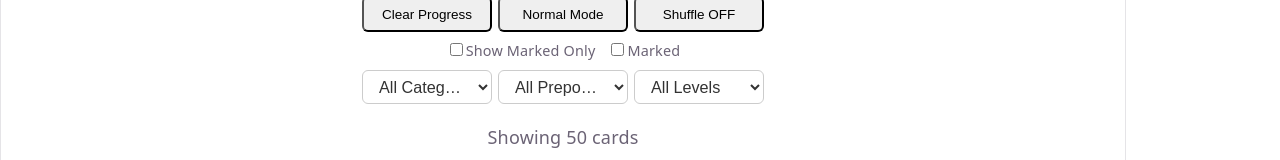
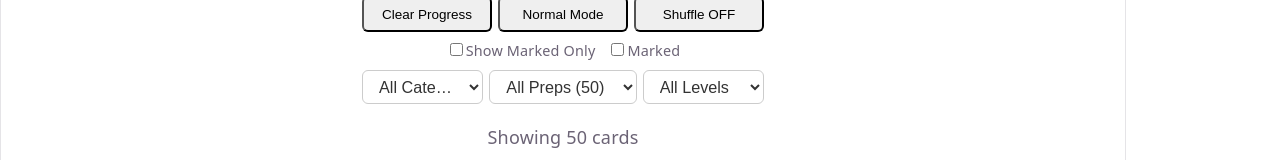
Before and after one commit to chih611/flashcard, a React (Vite) app: page / in a window 1280 px wide. Shown: the part 122-282 px from the top of the page. Built offline with nearby package versions, Linux system fonts and the light colour scheme.

Commit message:
update preps button

```diff
--- a/src/components/PrepositionFilter.jsx
+++ b/src/components/PrepositionFilter.jsx
@@ -1,23 +1,42 @@
 import React, { useMemo } from "react";
 
-export const PrepositionFilter = ({ cards, selectedPrep, onSelectPrep }) => {
-    // Trích xuất và loại bỏ các giới từ trùng nhau
-    const availablePrepositions = useMemo(() => {
-        const prepSet = new Set();
+export function PrepositionFilter({ cards, selectedPrep, onSelectPrep }) {
+    // Compute counts for ALL, NONE, and each individual preposition
+    const { prepCounts, noneCount } = useMemo(() => {
+        const counts = {};
+        let none = 0;
+
         cards.forEach((card) => {
-            if (card.preposition) {
-                card.preposition.split(",").forEach((p) => prepSet.add(p.trim()));
+            if (!card.preposition || !card.preposition.trim()) {
+                none++;
+            } else {
+                // Handle comma-separated prepositions (e.g., "about, with")
+                const preps = card.preposition
+                    .split(",")
+                    .map((p) => p.trim())
+                    .filter(Boolean);
+
+                // Deduplicate prepositions per card to prevent double counting
+                const uniquePreps = [...new Set(preps)];
+                uniquePreps.forEach((prep) => {
+                    counts[prep] = (counts[prep] || 0) + 1;
+                });
             }
         });
-        return Array.from(prepSet).sort();
+
+        return { prepCounts: counts, noneCount: none };
     }, [cards]);
 
+    // Sort prepositions alphabetically
+    const sortedPreps = useMemo(() => {
+        return Object.keys(prepCounts).sort();
+    }, [prepCounts]);
+
     return (
-        <div style={{ display: "flex", alignItems: "center", gap: "8px" }}>
         <select
-                id="prep-filter"
             value={selectedPrep}
             onChange={(e) => onSelectPrep(e.target.value)}
+            aria-label="Filter by Preposition"
             style={{
                 padding: "6px 12px",
                 borderRadius: "6px",
@@ -29,14 +48,17 @@ export const PrepositionFilter = ({ cards, selectedPrep, onSelectPrep }) => {
                 color: "#333",
             }}
         >
-                <option value="ALL">All Prepositions</option>
-                <option value="NONE">No Preposition</option>
-                {availablePrepositions.map((prep) => (
+            <option value="ALL">All Preps ({cards.length})</option>
+
+            {noneCount > 0 && (
+                <option value="NONE">No Prep ({noneCount})</option>
+            )}
+
+            {sortedPreps.map((prep) => (
                 <option key={prep} value={prep}>
-                        + {prep}
+                    {prep} ({prepCounts[prep]})
                 </option>
             ))}
         </select>
-        </div>
     );
-};
+}
```
Lines whose indentation alone changed are shown as unchanged.
